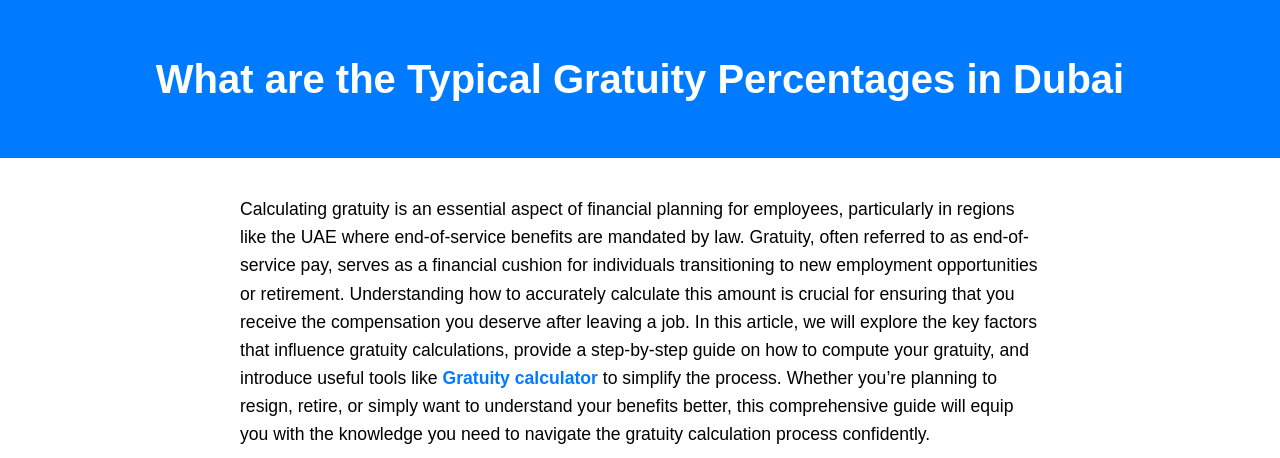
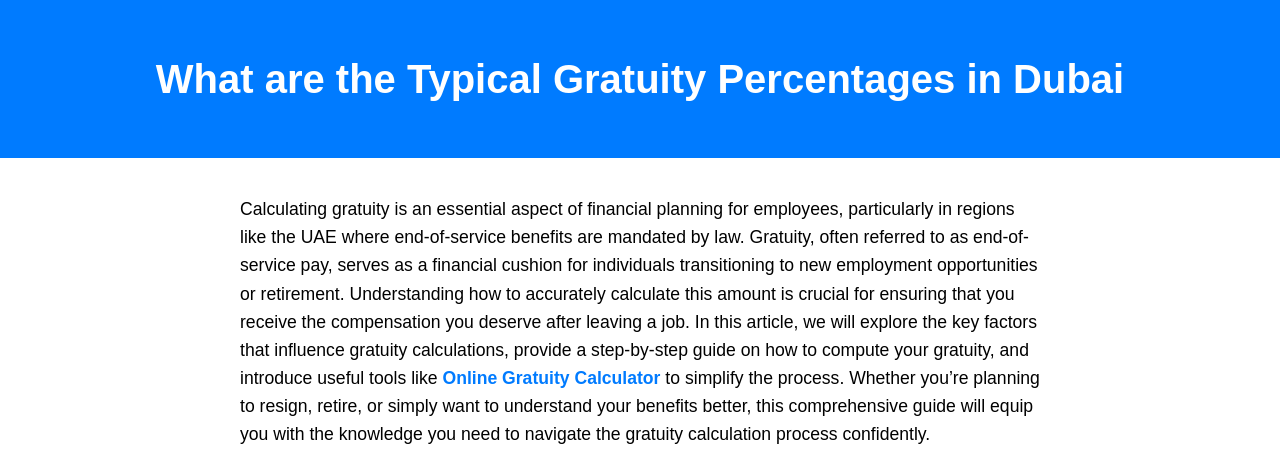
Before and after one commit to mollyangela/gratuitycalculator, a plain HTML site: page index.html in a window 1280 px wide. Shown: the top 458 px of the page. Drawn offline with Linux system fonts and the light colour scheme.

Commit message:
Update index.html

```diff
--- a/index.html
+++ b/index.html
@@ -50,7 +50,7 @@
    </header>
   <main>
 
-<p>Calculating gratuity is an essential aspect of financial planning for employees, particularly in regions like the UAE where end-of-service benefits are mandated by law. Gratuity, often referred to as end-of-service pay, serves as a financial cushion for individuals transitioning to new employment opportunities or retirement. Understanding how to accurately calculate this amount is crucial for ensuring that you receive the compensation you deserve after leaving a job. In this article, we will explore the key factors that influence gratuity calculations, provide a step-by-step guide on how to compute your gratuity, and introduce useful tools like <a href="https://gratuitycalculator.ae/"> <b>Gratuity calculator </b> </a> to simplify the process. Whether you’re planning to resign, retire, or simply want to understand your benefits better, this comprehensive guide will equip you with the knowledge you need to navigate the gratuity calculation process confidently.</p>
+<p>Calculating gratuity is an essential aspect of financial planning for employees, particularly in regions like the UAE where end-of-service benefits are mandated by law. Gratuity, often referred to as end-of-service pay, serves as a financial cushion for individuals transitioning to new employment opportunities or retirement. Understanding how to accurately calculate this amount is crucial for ensuring that you receive the compensation you deserve after leaving a job. In this article, we will explore the key factors that influence gratuity calculations, provide a step-by-step guide on how to compute your gratuity, and introduce useful tools like <a href="https://gratuitycalculator.ae/"> <b>Online Gratuity Calculator </b> </a> to simplify the process. Whether you’re planning to resign, retire, or simply want to understand your benefits better, this comprehensive guide will equip you with the knowledge you need to navigate the gratuity calculation process confidently.</p>
 
 <div style="text-align: center;">
 <<img src="https://i.postimg.cc/bvGg7x3s/dubai.jpg" alt="dubai.jpg" style="max-width: 100%; height: auto;">
```
